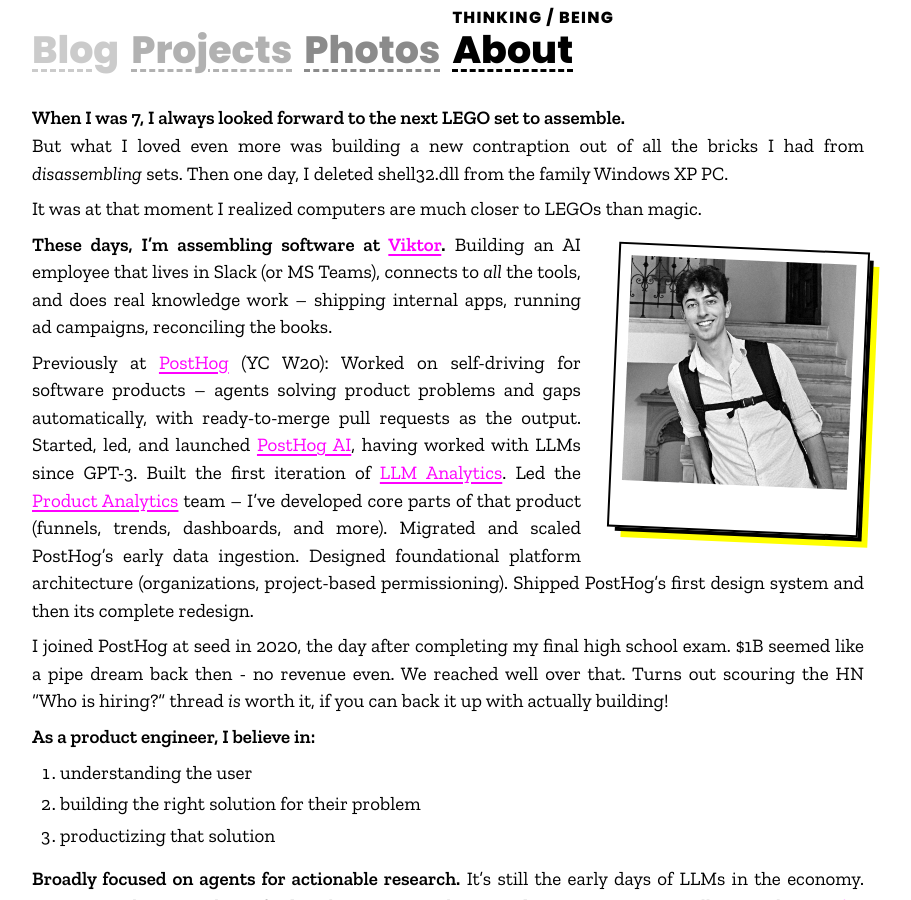
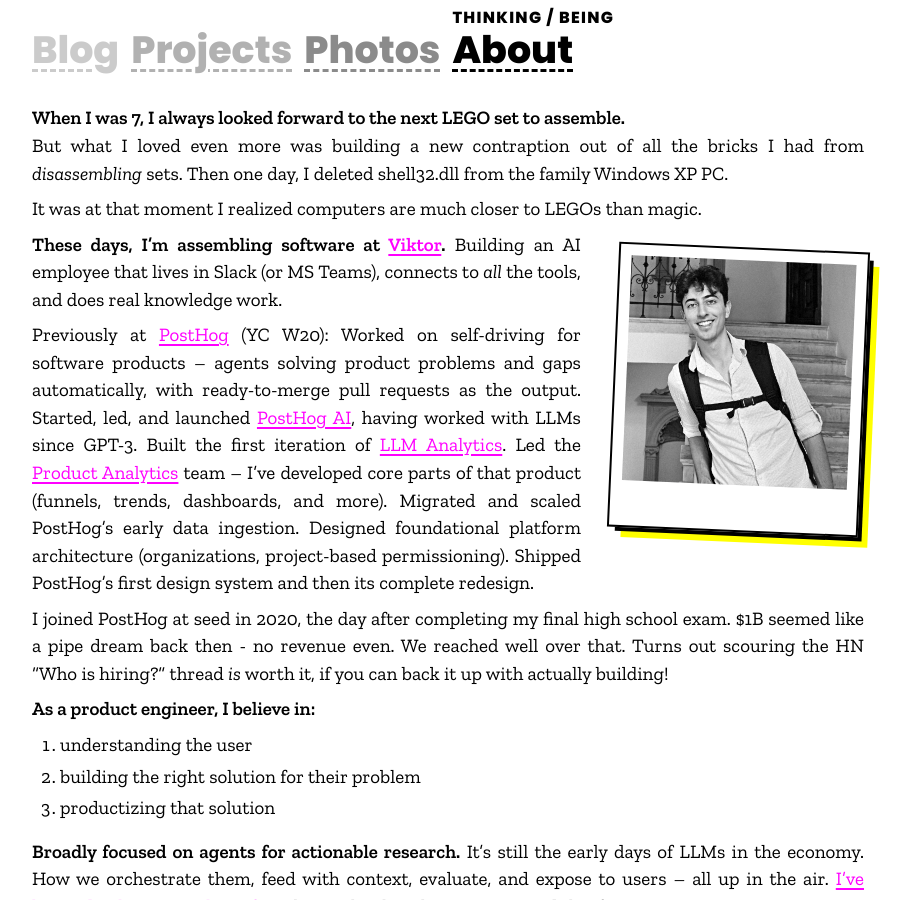
Before and after one commit to Twixes/matloka.com, a Jekyll site: the page built from about.md, in a window 1280 px wide and 900 px high, scrolled down 407 px. Shown: the whole window, without its empty margins (192-1103 px from the left). Built offline with Jekyll 4.4.1, drawn with Linux system fonts in a browser that asks for light colours; comment, search, counter and statistics services are not loaded.

Commit message:
Viktor's card ends in "etc.", About drops the examples
The card's list of work is a sample, so it now says so. To keep the copy
at four lines, "ad campaigns" became "ads" and the parentheses around
MS Teams went. On About, the sentence stops at "real knowledge work".

Co-Authored-By: Claude Opus 5.5 <noreply@anthropic.com>

```diff
--- a/_data/projects.yml
+++ b/_data/projects.yml
@@ -9,7 +9,7 @@
       url: https://viktor.com/assets/og/home-ai-employee.png
       alt: Viktor preview
   what: >-
-      An AI employee that lives in Slack (or MS Teams), connects to <em>all</em> the tools, and does real knowledge work: shipping internal apps, running ad campaigns, reconciling the books.
+      An AI employee that lives in Slack or MS Teams, connects to <em>all</em> the tools, and does real knowledge work: shipping internal apps, running ads, reconciling the books, etc.
   why: >-
       TODO: Add the personal reason I joined Viktor.
   links:
--- a/about.md
+++ b/about.md
@@ -21,7 +21,7 @@ It was at that moment I realized computers are much closer to LEGOs than magic.
     <img src="{{ '/assets/about/me.jpg' | relative_url }}" alt="Michael Matloka" width="760" height="760">
 </div>
 
-**These days, I'm assembling software at [Viktor](https://viktor.com/).** Building an AI employee that lives in Slack (or MS Teams), connects to _all_ the tools, and does real knowledge work – shipping internal apps, running ad campaigns, reconciling the books.
+**These days, I'm assembling software at [Viktor](https://viktor.com/).** Building an AI employee that lives in Slack (or MS Teams), connects to _all_ the tools, and does real knowledge work.
 
 Previously at [PostHog](https://posthog.com/) (YC W20): Worked on self-driving for software products – agents solving product problems and gaps automatically, with ready-to-merge pull requests as the output. Started, led, and launched [PostHog AI](https://posthog.com/ai), having worked with LLMs since GPT-3. Built the first iteration of [LLM Analytics](https://posthog.com/llm-analytics). Led the [Product Analytics](https://posthog.com/product-analytics) team – I've developed core parts of that product (funnels, trends, dashboards, and more). Migrated and scaled PostHog's early data ingestion. Designed foundational platform architecture (organizations, project-based permissioning). Shipped PostHog's first design system and then its complete redesign.
 
```
